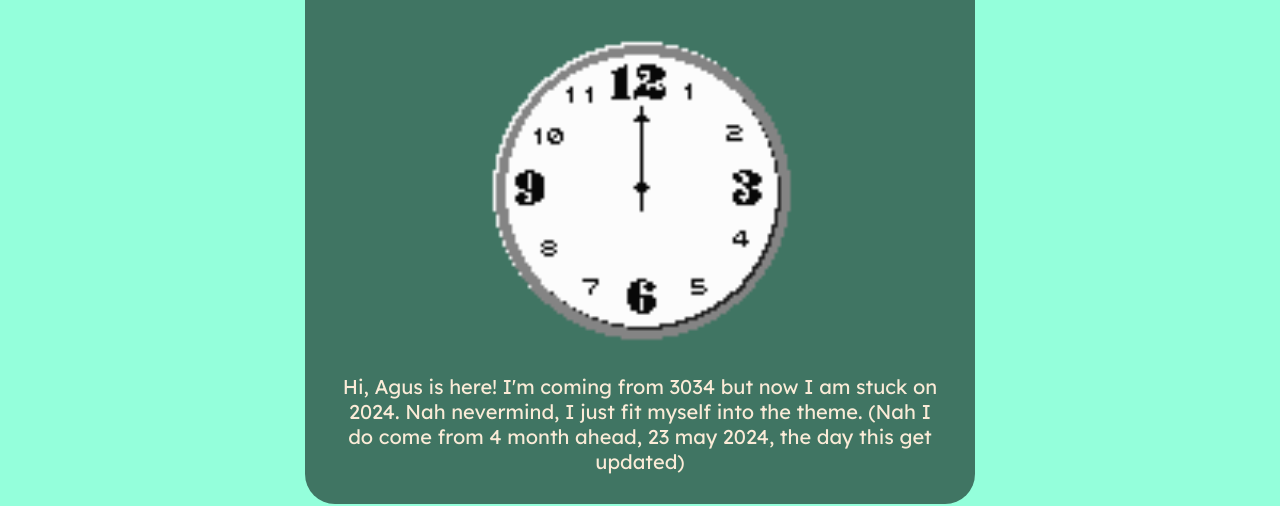
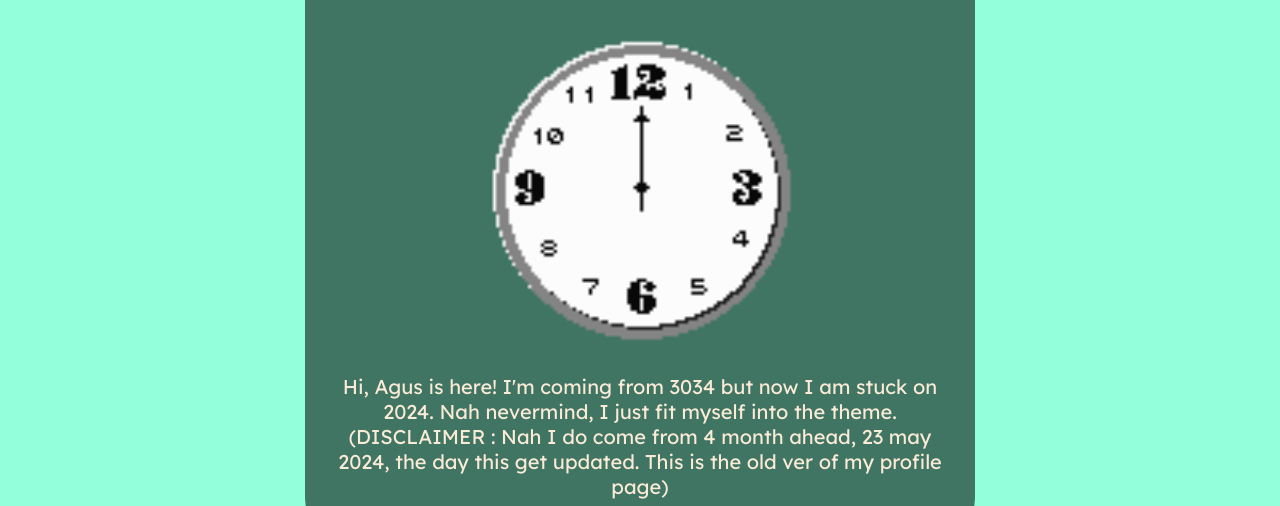
Before and after one commit to degussudarmawan/own-web, a plain HTML site: page index.html in a window 1280 px wide. Shown: the part 345-851 px from the top of the page. Drawn offline with Linux system fonts and the light colour scheme.

Commit message:
Update index.html

```diff
--- a/index.html
+++ b/index.html
@@ -24,7 +24,7 @@
                 <p>
                     Hi, Agus is here! I'm coming from 3034 but now I am stuck on 2024.
                     Nah nevermind, I just fit myself into the theme.
-                    (Nah I do come from 4 month ahead, 23 may 2024, the day this get updated)
+                    (DISCLAIMER : Nah I do come from 4 month ahead, 23 may 2024, the day this get updated. This is the old ver of my profile page)
                 </p>
             </div>
         </section>
```
